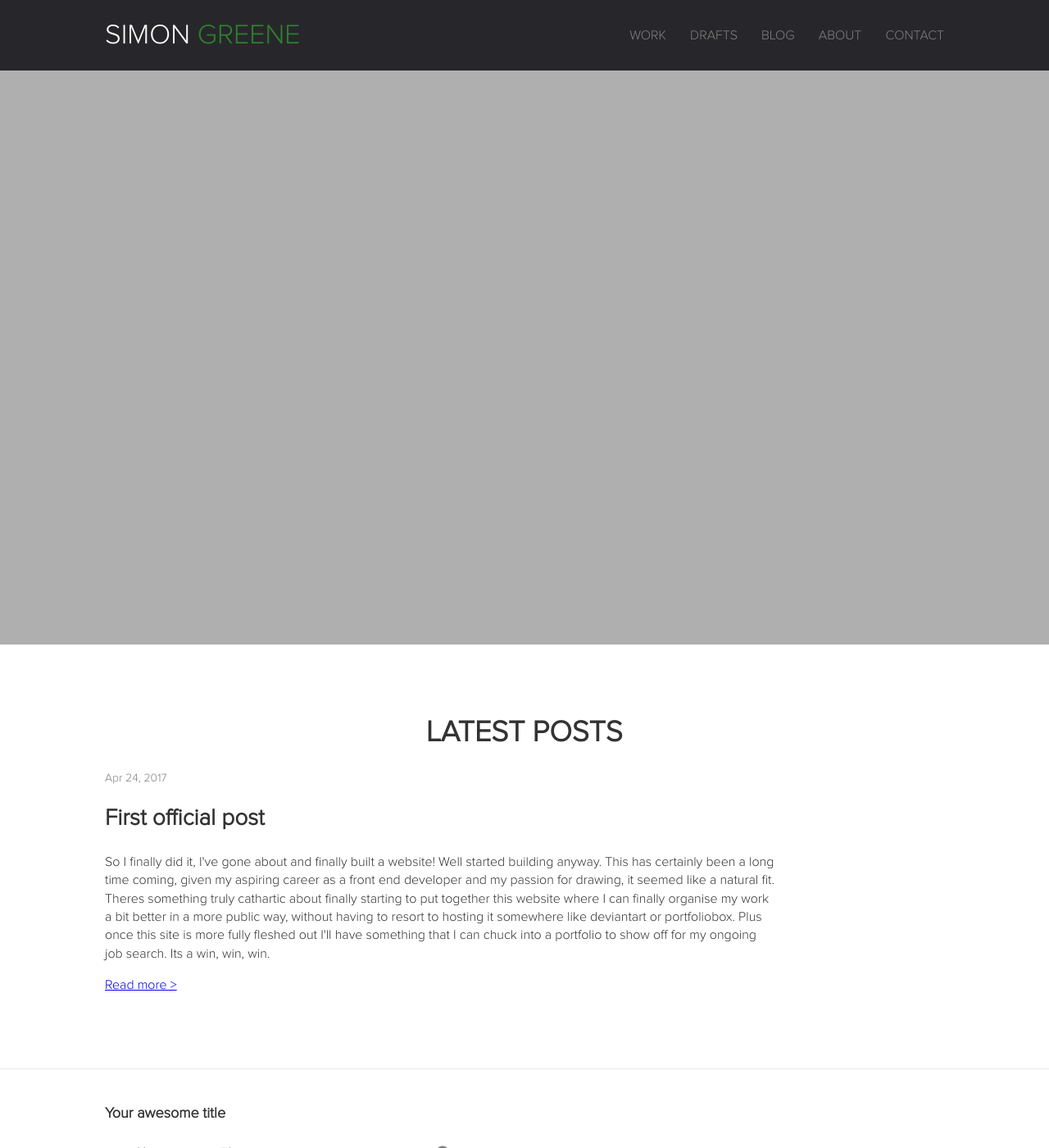
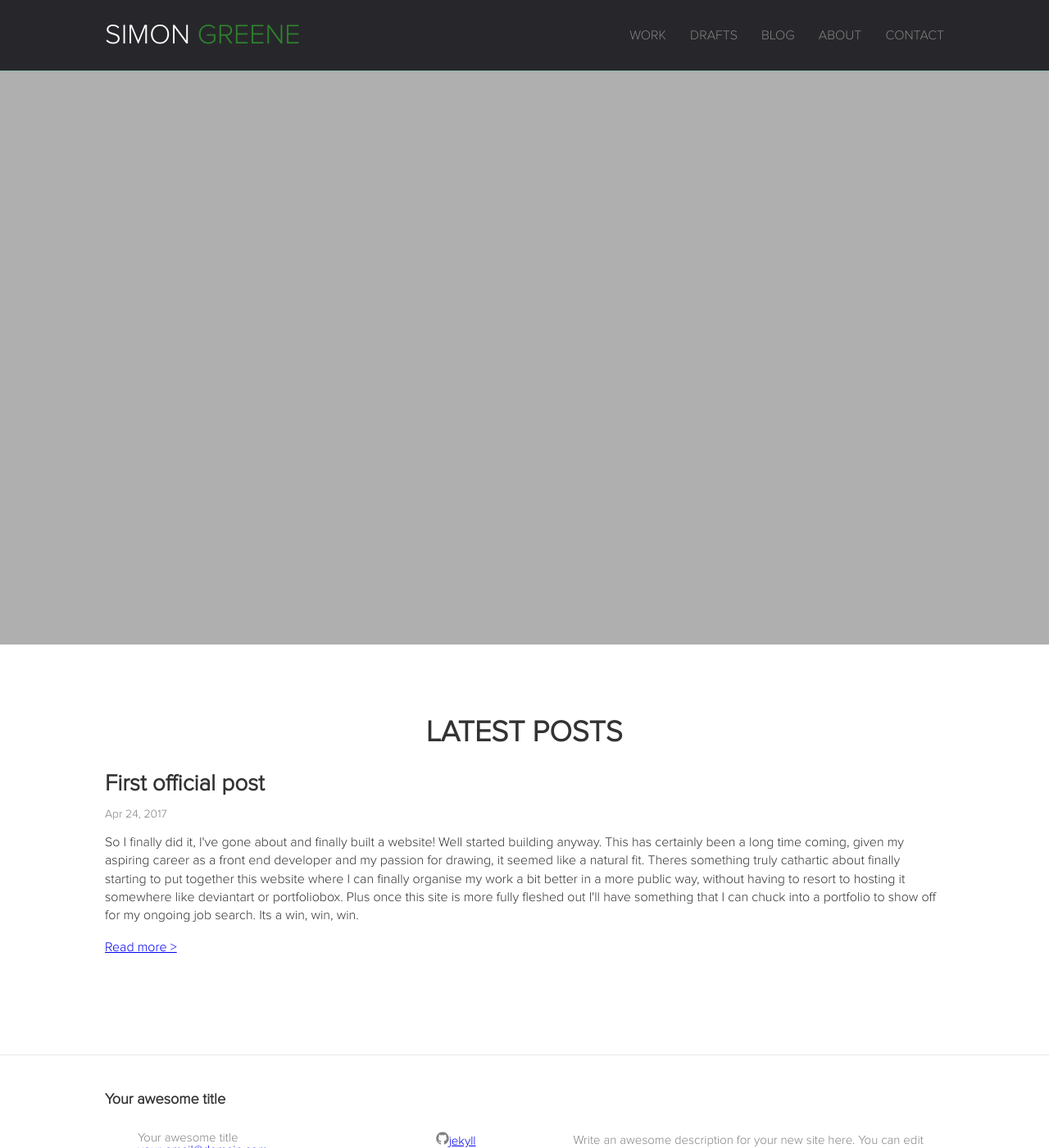
Before and after one commit to simonrg/web-portfolio, a Jekyll site: the page built from index.html, in a window 1280 px wide and 1400 px high. Shown: the whole window at 82% size. Built offline with Jekyll 4.4.1, drawn with Linux system fonts in a browser that asks for light colours.

Commit message:
Small styling updates

```diff
--- a/_includes/post-list.html
+++ b/_includes/post-list.html
@@ -3,8 +3,8 @@
   <ul class="post-list">
     {% for post in site.posts %}
       <li>
+        <h3 class="blog-heading">{{ post.title }}</h3>
         <span class="post-meta">Apr 24, 2017</span>
-        <h3 class="blog-heading">{{ post.title }}</h3>
         <p class="blog-excerpt">{{ post.excerpt }}</p>
         <p><a href="{{ post.url }}">Read more ></a></p>
       </li>
--- a/_sass/header.scss
+++ b/_sass/header.scss
@@ -6,6 +6,8 @@
   min-height: 55.95px;
   position: fixed;
   width: 100%;
+  border-bottom: 1px solid #89B6A5;
+  z-index: 99;
 }
 
 .site-header + * {
--- a/_sass/post-list.scss
+++ b/_sass/post-list.scss
@@ -4,17 +4,17 @@
 
 .blog-heading {
   font-size: 28px;
+  margin: 16px 0;
 }
 
 .post-list {
   margin-left: 0;
   list-style: none;
   padding: 0;
-  width: 80%;
 }
 
 .post-list > li {
-  margin-bottom: 30px;
+  margin-bottom: 60px;
 }
 
 .post-meta {
```
